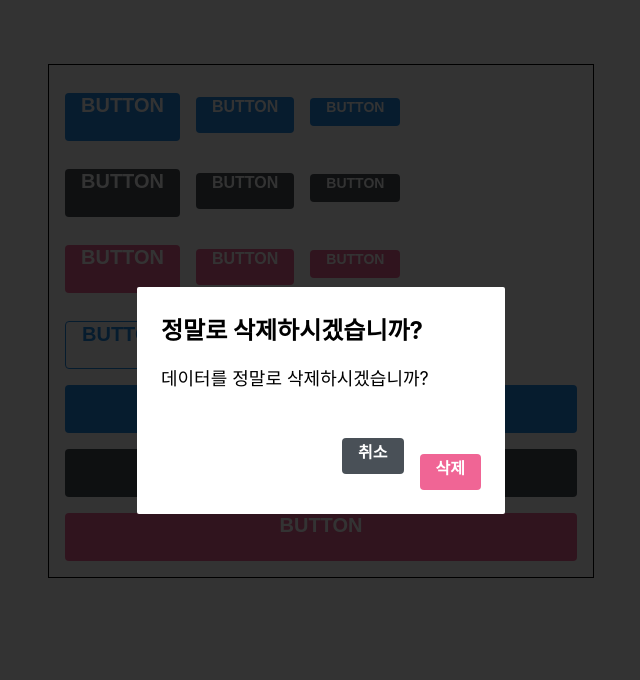
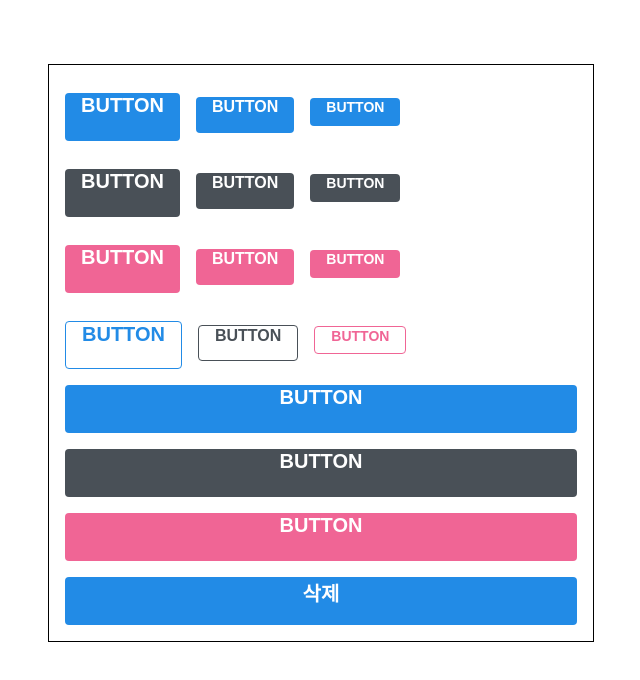
Before and after one commit to devsangho/styling-with-styled-components, a React (Create React App) app: page / in a window 1280 px wide. Shown: the top 680 px of the page, without its empty margins (319-959 px from the left). Built offline with nearby package versions, Linux system fonts and the light colour scheme.

Commit message:
가시성 상태 관리하기

```diff
--- a/src/App.js
+++ b/src/App.js
@@ -1,4 +1,4 @@
-import React from 'react';
+import React, { useState } from 'react';
 import styled, { ThemeProvider } from 'styled-components';
 import Button from './components/Button'
 import Dialog from './components/Dialog'
@@ -18,6 +18,18 @@
 `;
 
 function App() {
+  const [dialog, setDialog] = useState(false);
+  const onClick = () => {
+    setDialog(true);
+  };
+  const onConfirm = () => {
+    console.log('확인');
+    setDialog(false);
+  };
+  const onCancel = () => {
+    console.log('취소');
+    setDialog(false);
+  };
   return (
     <ThemeProvider
       theme={{
@@ -79,11 +91,19 @@
               BUTTON
           </Button>
           </ButtonGroup>
+          <ButtonGroup>
+            <Button size="large" fullWidth onClick={onClick}>
+              삭제
+          </Button>
+          </ButtonGroup>
         </AppBlock>
         <Dialog
           title="정말로 삭제하시겠습니까?"
           confirmText="삭제"
           cancelText="취소"
+          onConfirm={onConfirm}
+          onCancel={onCancel}
+          visible={dialog}
         >
           데이터를 정말로 삭제하시겠습니까?
         </Dialog>
--- a/src/components/Dialog.js
+++ b/src/components/Dialog.js
@@ -34,15 +34,35 @@
     justify-content: flex-end;
 `;
 
-function Dialog({ title, children, confirmText, cancelText }) {
+// styled-components로 컴포넌트의 스타일을 특정 상황에서 덮어쓸 수 있다.
+const ShortMarginButton = styled(Button)`
+  & + & {
+    margin-left: 0.5rem;
+  }
+`;
+
+function Dialog({
+    title,
+    children,
+    confirmText,
+    cancelText,
+    onConfirm,
+    onCancel,
+    visible
+}) {
+    if (visible === false) return null;
     return (
         <DarkBackground>
             <DialogBlock>
                 <h3>{title}</h3>
                 <p>{children}</p>
                 <ButtonGroup>
-                    <Button color="gray">{cancelText}</Button>
-                    <Button color="pink">{confirmText}</Button>
+                    <ShortMarginButton color="gray" onClick={onCancel}>
+                        {cancelText}
+                    </ShortMarginButton>
+                    <ShortMarginButton color="pink" onClick={onConfirm}>
+                        {confirmText}
+                    </ShortMarginButton>
                 </ButtonGroup>
             </DialogBlock>
         </DarkBackground>
```
